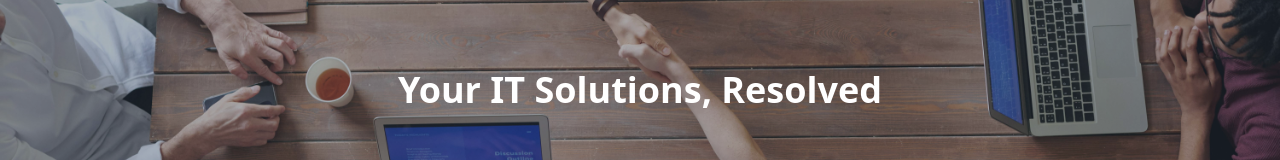
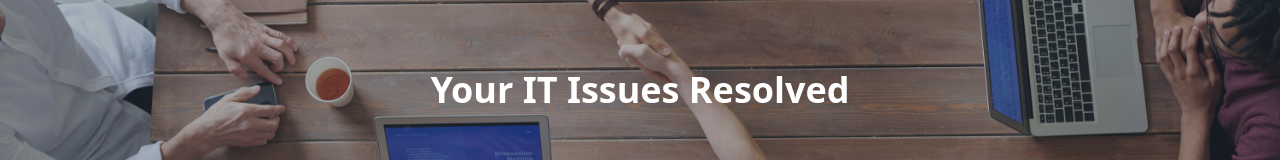
Before and after one commit to LucaCasola/IT-Resolved, a Next.js app: page / in a window 1280 px wide. Shown: the part 270-430 px from the top of the page. Built offline with nearby package versions, Linux system fonts and the light colour scheme.

Commit message:
Change banner text

```diff
--- a/src/components/HeroBanner.tsx
+++ b/src/components/HeroBanner.tsx
@@ -8,7 +8,7 @@ export default function HeroBanner() {
     <section className="relative">
       <div className="absolute z-8 inset-0 bg-gray-700 opacity-40 rounded-md"></div>
       <div className="absolute z-9 inset-0 flex items-center justify-center">
-        <h1 className="text-white">Your IT Solutions, Resolved</h1>
+        <h1 className="text-white">Your IT Issues Resolved</h1>
       </div>
       <AspectRatio ratio={16 / 7}>
         <Image
```
